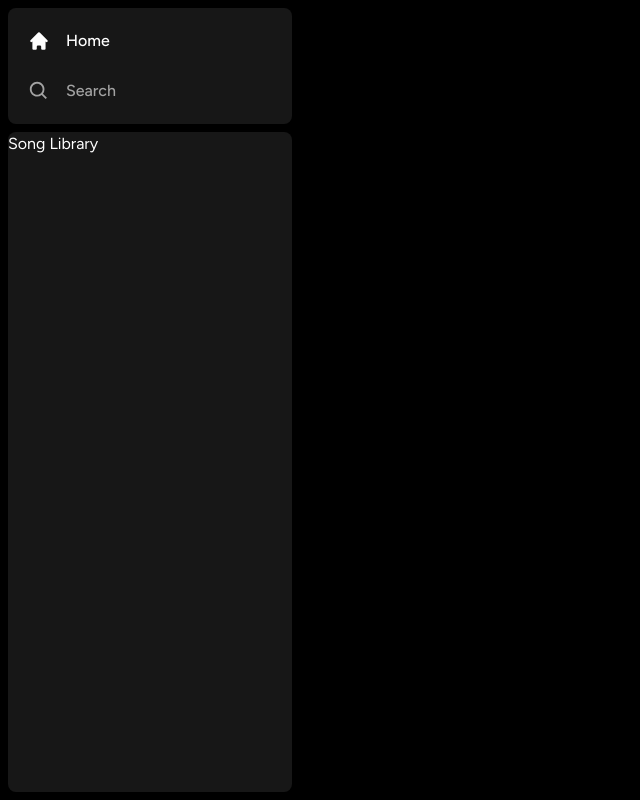
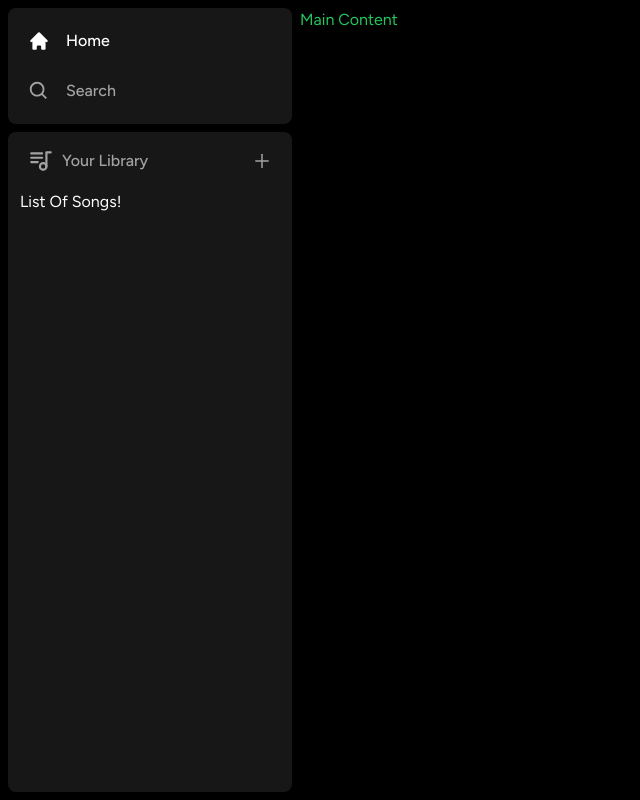
Before and after one commit to Rahulnair1234/spotify-clone, a Next.js app: page / in a window 1280 px wide. Shown: the whole page, without its empty margins (0-640 px from the left). Built offline with nearby package versions, Linux system fonts and the light colour scheme.

Commit message:
side bar updated

```diff
--- /dev/null
+++ b/components/Library.tsx
@@ -0,0 +1,31 @@
+'use-client';
+import React from 'react';
+import { TbPlaylist } from 'react-icons/tb';
+import { AiOutlinePlus } from 'react-icons/ai';
+
+const Library = () => {
+	const onClick = () => {
+		//handle upload later
+	};
+	return (
+		<div className='flex flex-col'>
+			<div className='flex items-center justify-between px-5 pt-4'>
+				<div className='inline-flex items-center gap-x-2'>
+					<TbPlaylist
+						size={26}
+						className='text-neutral-400'
+					/>
+					<p className='text-neutral-400 font-medium text-md'>Your Library</p>
+				</div>
+				<AiOutlinePlus
+					onClick={onClick}
+					size={20}
+					className='text-neutral-400 cursor-pointer hover:text-white transition'
+				/>
+			</div>
+			<div className='flex flex-col gap-y-2 mt-4 px-3'>List Of Songs!</div>
+		</div>
+	);
+};
+
+export default Library;
--- a/components/Sidebar.tsx
+++ b/components/Sidebar.tsx
@@ -6,6 +6,7 @@
 import { BiSearch } from 'react-icons/bi';
 import Box from './Box';
 import SidebarItem from './SidebarItem';
+import Library from './Library';
 interface SidebarProps {
 	children: React.ReactNode;
 }
@@ -42,8 +43,11 @@
 						))}
 					</div>
 				</Box>
-				<Box className='overflow-y-auto h-full'>Song Library</Box>
+				<Box className='overflow-y-auto h-full'>
+					<Library />
+				</Box>
 			</div>
+			<main className='h-full flex-1 overflow-y-auto py-2'>{children}</main>
 		</div>
 	);
 };
```
